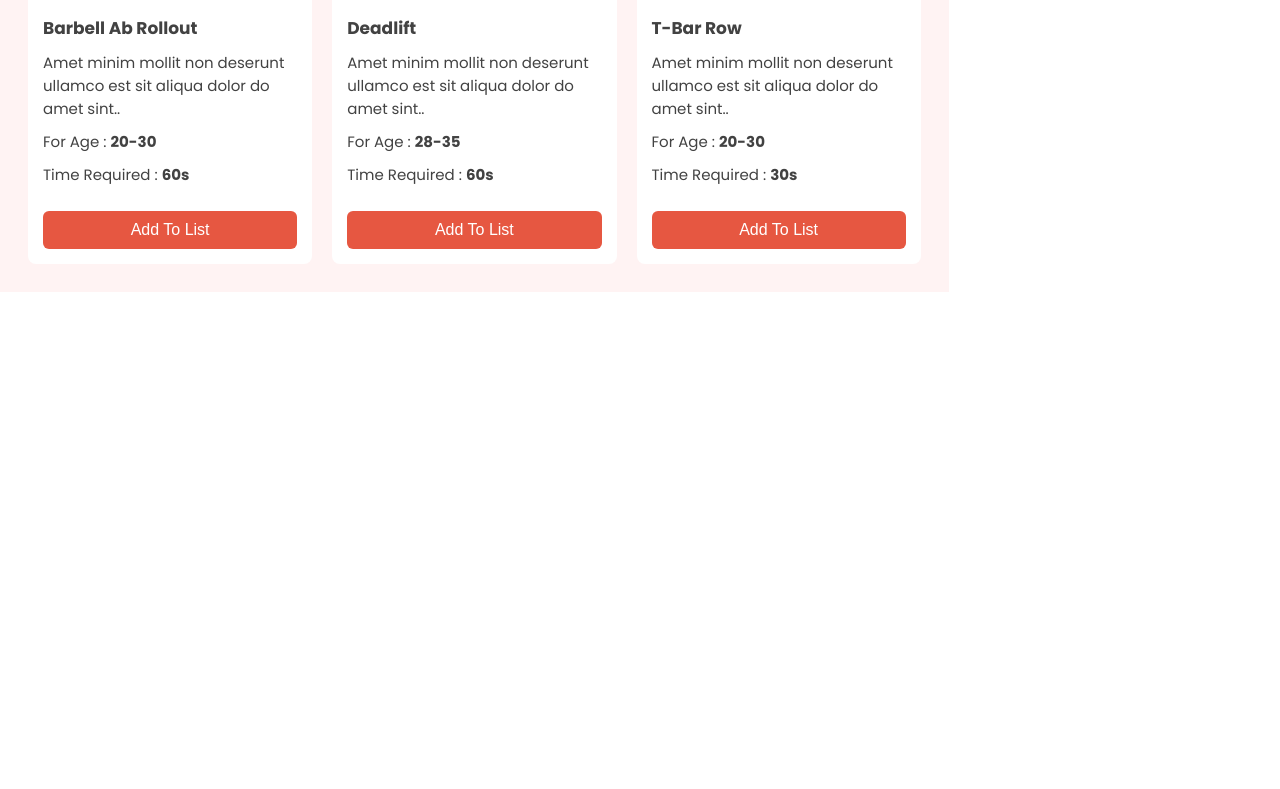
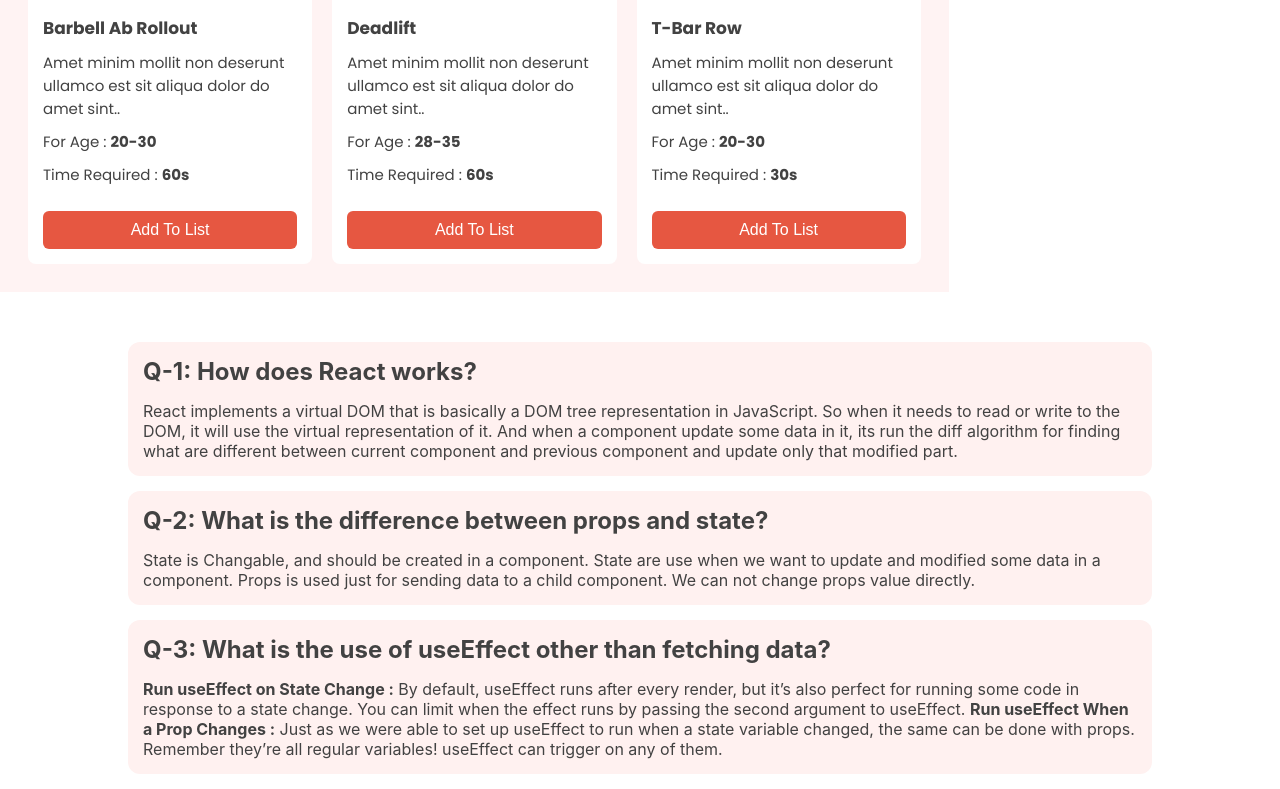
Before and after one commit to AbdullahAlAnasSaimon/Physical-exercise-studio, a React (Create React App) app: page / in a window 1280 px wide. Shown: the part 1377-2166 px from the top of the page. Before the commit the page ends 1669 px from the top, so only its background shows below. Built offline with nearby package versions, Linux system fonts and the light colour scheme.

Commit message:
questions added with answers

```diff
--- /dev/null
+++ b/src/Components/CommonQuestion/Questions.css
@@ -0,0 +1,18 @@
+.question-container{
+  width: 80%;
+  margin: 0 auto;
+  margin-top: 50px;
+}
+.questions{
+  background-color: #fff1f0;
+  padding: 15px;
+  margin: 15px 0px;
+  border-radius: 12px;
+}
+.question-title{
+  color: #424242;
+  margin-bottom: 15px;
+}
+.question-body{
+  color: #424242;
+}
--- /dev/null
+++ b/src/Components/CommonQuestion/Questions.js
@@ -0,0 +1,23 @@
+import React from 'react';
+import './Questions.css';
+
+const Questions = () => {
+  return (
+    <div className='question-container'>
+      <div className='questions'>
+        <h2 className='question-title'>Q-1: How does React works?</h2>
+        <p className='question-body'>React implements a virtual DOM that is basically a DOM tree representation in JavaScript. So when it needs to read or write to the DOM, it will use the virtual representation of it. And when a component update some data in it, its run the diff algorithm for finding what are different between current component and previous component and update only that modified part.</p>
+      </div>
+      <div className='questions'>
+        <h2 className='question-title'>Q-2: What is the difference between props and state?</h2>
+        <p className='question-body'>State is Changable, and should be created in a component. State are use when we want to update and modified some data in a component. Props is used just for sending data to a child component. We can not change props value directly.</p>
+      </div>
+      <div className='questions'>
+        <h2 className='question-title'>Q-3: What is the use of useEffect other than fetching data?</h2>
+        <p className='question-body'><strong>Run useEffect on State Change :</strong> By default, useEffect runs after every render, but it’s also perfect for running some code in response to a state change. You can limit when the effect runs by passing the second argument to useEffect. <strong>Run useEffect When a Prop Changes :</strong> Just as we were able to set up useEffect to run when a state variable changed, the same can be done with props. Remember they’re all regular variables! useEffect can trigger on any of them.</p>
+      </div>
+    </div>
+  );
+};
+
+export default Questions;
--- a/src/Components/Exercise/Exercise.js
+++ b/src/Components/Exercise/Exercise.js
@@ -3,6 +3,7 @@ import Useractivity from '../Useractivity/Useractivity';
 import Workout from '../Workout/Workout';
 import './Exercise.css';
 import Logo from '../../images/logo2.png';
+import Questions from '../CommonQuestion/Questions';
 
 const Exercise = () => {
   const [workouts, setWorkouts] = useState([]);
@@ -41,6 +42,9 @@ const Exercise = () => {
           <Useractivity second = {second}></Useractivity>
         </div>
       </div>
+      <div className="common-question">
+        <Questions></Questions>
+      </div>
     </div>
   );
 };
--- a/src/Components/Useractivity/Useractivity.css
+++ b/src/Components/Useractivity/Useractivity.css
@@ -52,7 +52,7 @@
 
 .break-container h2, .exercise-details h2 {
   font-weight: 600;
-  font-size: 20px;
+  font-size: 18px;
 }
 
 .break-btn {
--- a/src/Components/Useractivity/Useractivity.js
+++ b/src/Components/Useractivity/Useractivity.js
@@ -75,7 +75,7 @@ const Useractivity = (props) => {
         </div>
         <div className="break-time-container">
         <h4 className="break-title">Break Time</h4>
-          <div className="break-time">{breakTime ? getBreakTimeFromLocalStorage : breakTime}econd</div>
+          <div className="break-time">{getBreakTimeFromLocalStorage ? getBreakTimeFromLocalStorage : breakTime}econd</div>
         </div>
       </div>
 
```
